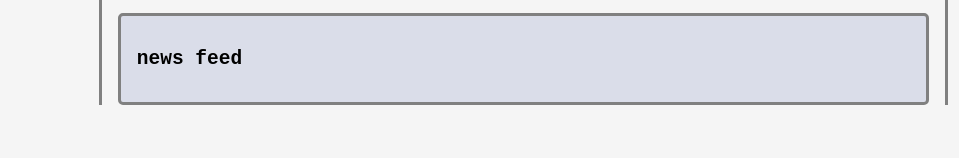
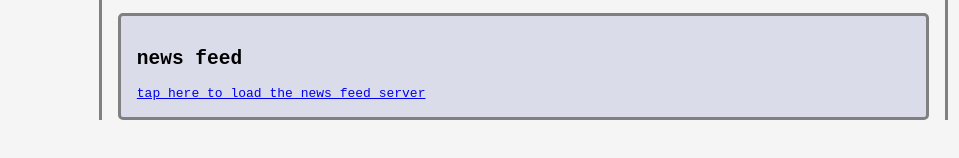
Before and after one commit to fzaidi96/Message-Board, a website built with Vite: page client/index.html in a window 1280 px wide. Shown: the part 426-584 px from the top of the page, 0-959 px from the left. Built offline with nearby package versions, Linux system fonts and the light colour scheme; no server answers.

Commit message:
add a redirect link

```diff
--- a/client/index.html
+++ b/client/index.html
@@ -48,6 +48,7 @@
 
         <div class="newsfeed">
           <h2>news feed</h2>
+          <a href="https://fz-fb-server.onrender.com/"> tap here to load the news feed server</a>
           <div id="feed"></div>
         </div>
     </container>
```
